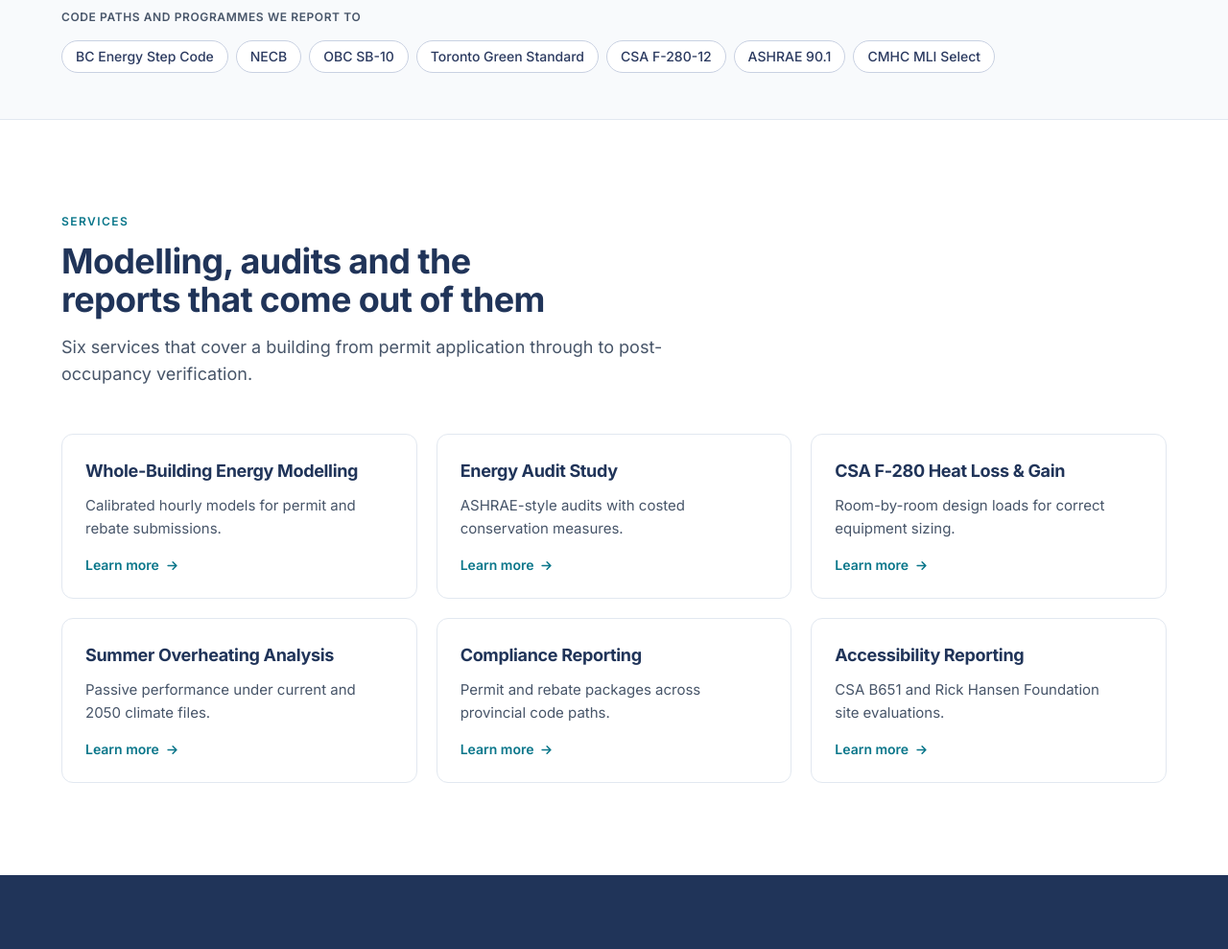
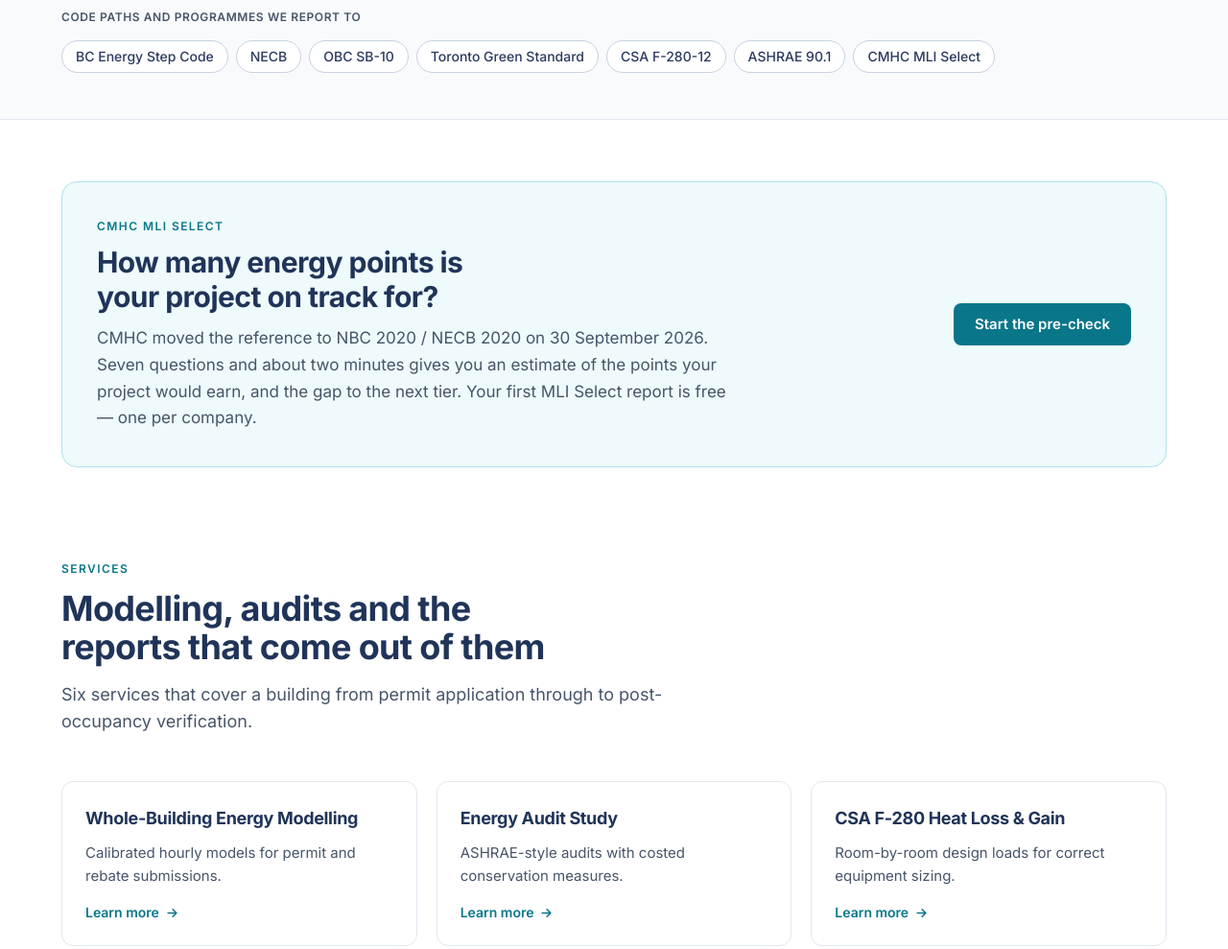
Before and after one commit to tavakolimohsen-netizen/enerbate, an Astro site: page / in a window 1280 px wide. Shown: the part 860-1849 px from the top of the page at 96% size. Built offline with nearby package versions, Linux system fonts and the light colour scheme; Astro itself is replaced by a stand-in of ours.

Commit message:
Add MLI Select pre-check band to the homepage

```diff
--- a/src/pages/index.astro
+++ b/src/pages/index.astro
@@ -123,6 +123,31 @@ const codeBadges = [
             ))
           }
         </ul>
+      </div>
+    </div>
+  </section>
+
+  <!-- ================= MLI SELECT PRE-CHECK ================= -->
+  <section class="wrap pt-14 md:pt-16" aria-labelledby="precheck-h">
+    <div
+      class="rounded-2xl border border-teal-200 bg-teal-50 p-7 md:flex md:items-center md:justify-between md:gap-10 md:p-9"
+    >
+      <div class="max-w-2xl">
+        <p class="eyebrow">CMHC MLI Select</p>
+        <h2 id="precheck-h" class="mt-2.5 text-2xl md:text-3xl">
+          How many energy points is your project on track for?
+        </h2>
+        <p class="mt-3 text-[1.0625rem] leading-relaxed">
+          CMHC moved the reference to NBC 2020 / NECB 2020 on 30 September 2026. Seven
+          questions and about two minutes gives you an estimate of the points your project
+          would earn, and the gap to the next tier. Your first MLI Select report is free —
+          one per company.
+        </p>
+      </div>
+      <div class="mt-6 shrink-0 md:mt-0">
+        <a href="/pre-check/" class="btn btn-primary w-full md:w-auto">
+          Start the pre-check
+        </a>
       </div>
     </div>
   </section>
```
